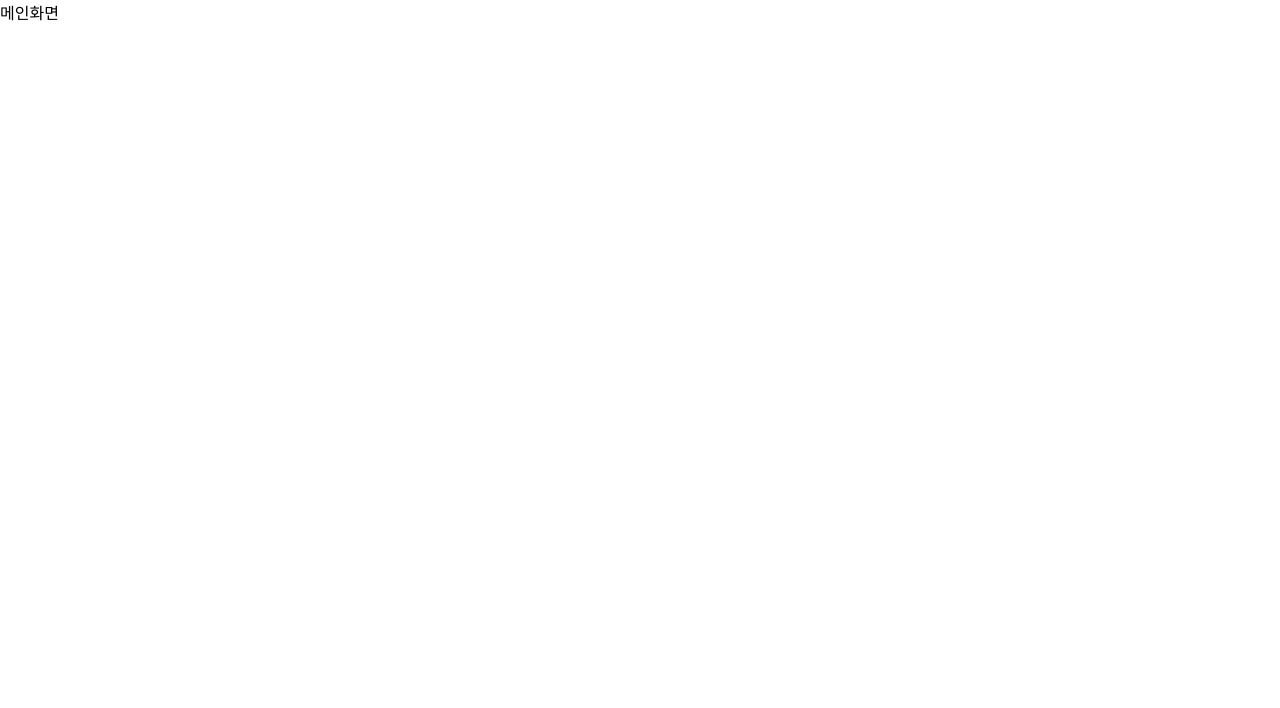
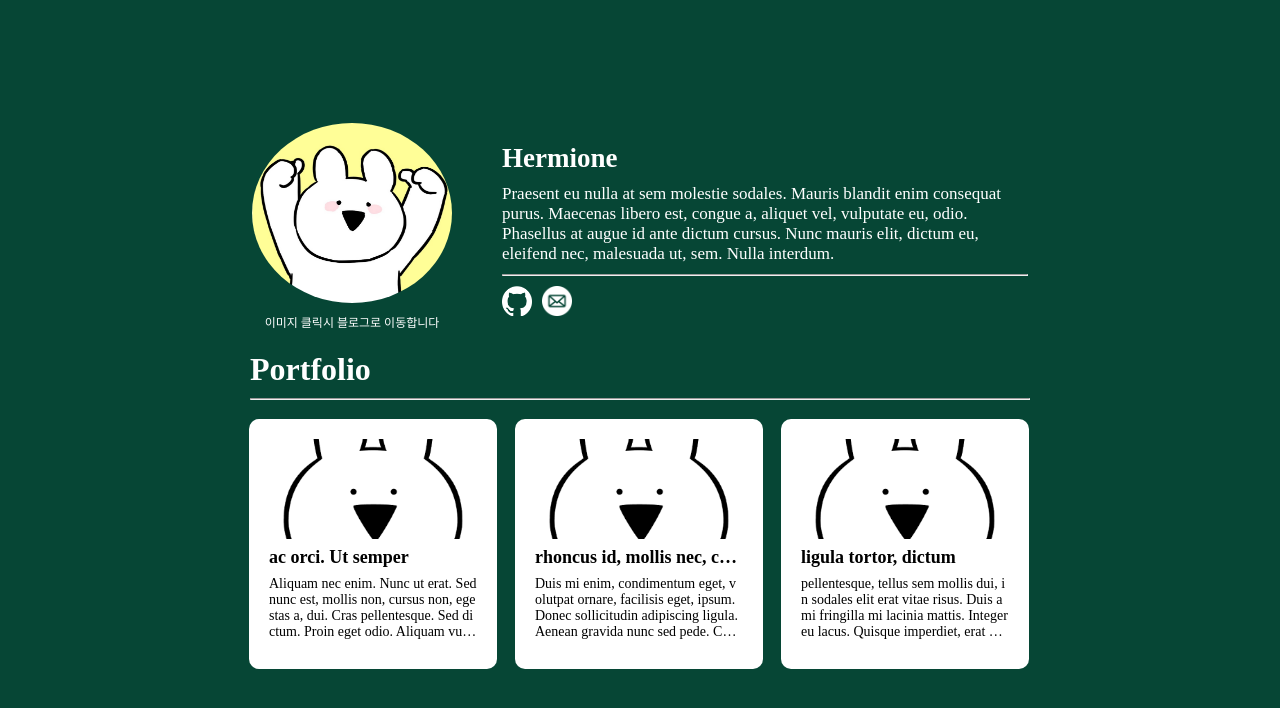
Before and after one commit to pridi0t/node-blog, a React (Create React App) app: page / in a window 1280 px wide. Shown: the top 708 px of the page. Built offline with nearby package versions, Linux system fonts and the light colour scheme.

Commit message:
index.js에서 App.js를 사용하도록 수정

```diff
--- a/src/App.js
+++ b/src/App.js
@@ -1,15 +1,16 @@
 import React from "react";
 import { BrowserRouter, Routes, Route } from "react-router-dom";
 
+import ProfilePage from "./component/page/ProfilePage";
 import BlogPage from "./component/page/BlogPage";
 
 function App() {
   return (
     <BrowserRouter>
       <Routes>
-        <Route index element={<p>메인화면</p>}/>
-        <Route path="/profile" element={<p>프로필화면</p>}/>
-        <Route path="/blog/*" element={<BlogPage />}/>
+          <Route index element={<ProfilePage />} />
+          <Route path="/profile" element={<ProfilePage />}/>
+          <Route path="/blog/*" element={<BlogPage />}/>
       </Routes>
     </BrowserRouter>
   );
--- a/src/index.js
+++ b/src/index.js
@@ -8,8 +8,8 @@ import Test from "./test/Test"
 const root = ReactDOM.createRoot(document.getElementById('root'));
 root.render(
   <React.StrictMode>
-    {/* <App /> */}
-    <Test />
+    <App />
+    {/* <Test /> */}
   </React.StrictMode>
 );
 
```
